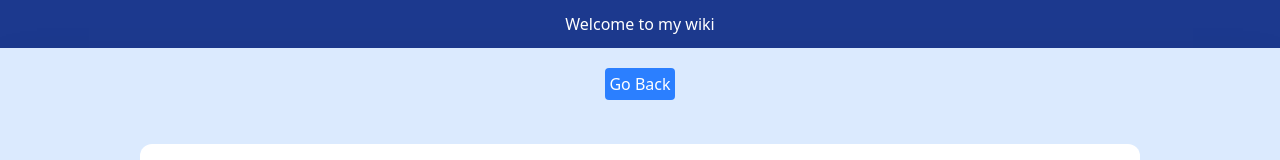
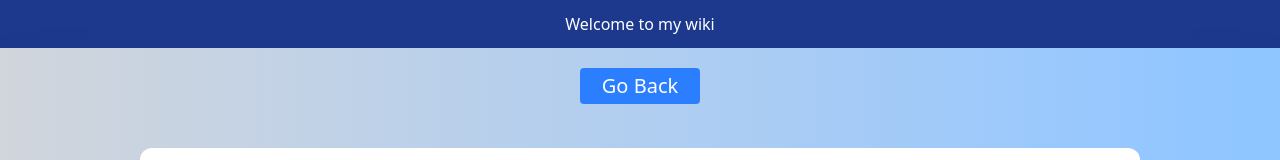
Before and after one commit to abdulrhman3657/W7D3L2, a React (Vite) app: page /1 in a window 1280 px wide. Shown: the top 160 px of the page. Built offline with nearby package versions, Linux system fonts and the light colour scheme; no server answers.

Commit message:
update UI

```diff
--- a/src/components/DisplayCard.jsx
+++ b/src/components/DisplayCard.jsx
@@ -18,8 +18,8 @@ function DisplayCard() {
   }, [id]);
 
   return (
-    <div className="flex flex-col items-center gap-3  h-screen bg-blue-100 shadow-2xl">
-      <Link to={"../"} className="my-5 rounded p-1 text-white bg-blue-500 hover:bg-blue-900 text-center">Go Back</Link>
+    <div className="flex flex-col items-center gap-3  h-screen bg-linear-to-r from-gray-300 to-blue-300 shadow-2xl">
+      <Link to={"../"} className="my-5 rounded p-1 w-30 lg:text-xl text-white bg-blue-500 hover:bg-blue-900 text-center">Go Back</Link>
       <div className="p-3 lg:w-8/10">
         <div className="flex flex-col items-center gap-5 py-5 bg-white rounded-xl p-3">
           <h1><span className="font-bold text-2xl">{item.title}</span></h1>
```
